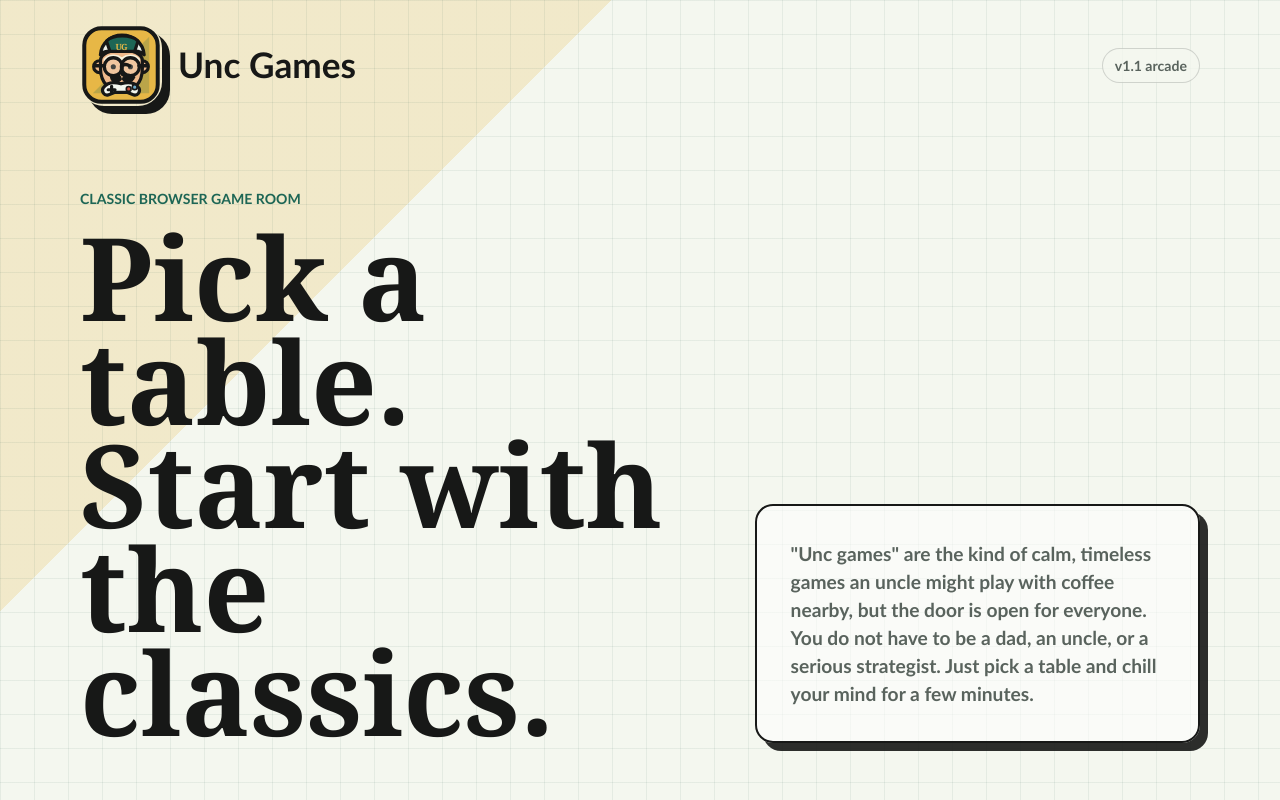
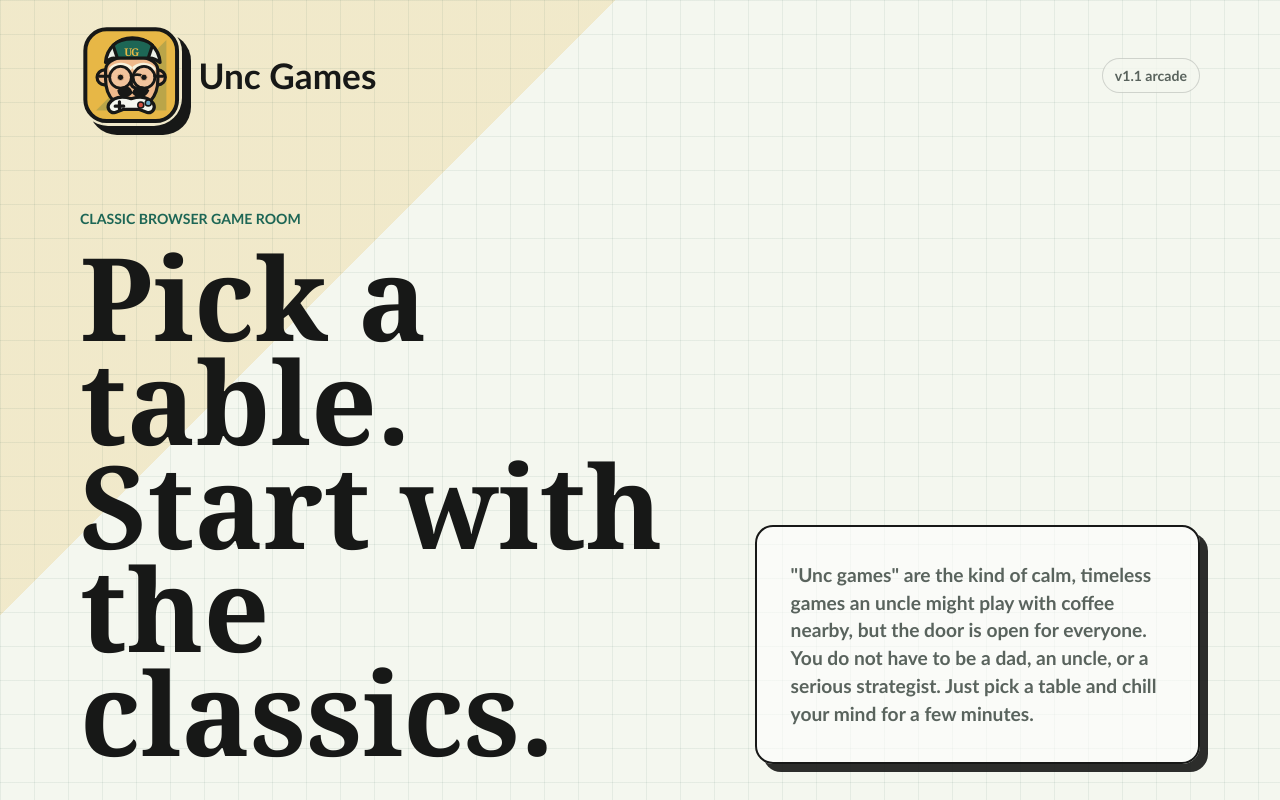
Before and after one commit to AbdelrahmanAlashel/Unc-Games, a React (Vite) app: page / in a window 1280 px wide. Shown: the top 800 px of the page. Built offline with nearby package versions, Linux system fonts and the light colour scheme.

Commit message:
Fix mascot glasses detail

```diff
--- a/src/App.tsx
+++ b/src/App.tsx
@@ -72,13 +72,13 @@ export default function App() {
               <text className="logo-cap-text" x="48" y="30" textAnchor="middle">
                 UG
               </text>
-              <path className="logo-brow" d="M30 42c5-5 13-5 18-1" />
-              <path className="logo-brow" d="M50 41c5-4 13-4 18 1" />
-              <circle className="logo-eye" cx="39" cy="50" r="3" />
-              <circle className="logo-eye" cx="59" cy="50" r="3" />
-              <circle className="logo-lens" cx="39" cy="50" r="10.5" />
-              <circle className="logo-lens" cx="59" cy="50" r="10.5" />
-              <path className="logo-glasses" d="M18 49h10m21 0c3-2 6-2 9 0m21 0h-10" />
+              <path className="logo-brow" d="M29 42c5-5 13-5 18-1" />
+              <path className="logo-brow" d="M51 41c5-4 13-4 18 1" />
+              <circle className="logo-lens" cx="38" cy="50" r="10.2" />
+              <circle className="logo-lens" cx="60" cy="50" r="10.2" />
+              <path className="logo-glasses" d="M18 49h10m20 0c3-2 8-2 11 0m19 0h-8" />
+              <circle className="logo-eye" cx="38" cy="50" r="3" />
+              <circle className="logo-eye" cx="60" cy="50" r="3" />
               <path className="logo-nose" d="M49 51c-2 5-1 8 3 9" />
               <path className="logo-mustache" d="M35 62c6-6 13-4 14 2 2-6 10-8 16-2-3 8-12 9-16 3-4 6-13 5-14-3z" />
               <path className="logo-controller" d="M27 75c4-6 11-8 21-5 10-3 17-1 21 5 2 4-1 9-6 8l-8-3H41l-8 3c-5 1-8-4-6-8z" />
--- a/src/styles.css
+++ b/src/styles.css
@@ -104,7 +104,7 @@ button {
 
 .brand-mark {
   display: grid;
-  width: 44px;
+  width: 52px;
   aspect-ratio: 1;
   place-items: center;
   border-radius: 16px;
@@ -114,9 +114,9 @@ button {
 }
 
 .app-shell:not(.game-mode) .brand-mark {
-  width: clamp(62px, 7vw, 82px);
-  border-radius: 24px;
-  box-shadow: 8px 8px 0 var(--ink);
+  width: clamp(76px, 8vw, 104px);
+  border-radius: 28px;
+  box-shadow: 9px 9px 0 var(--ink);
 }
 
 .uncle-logo-svg {
@@ -187,15 +187,17 @@ button {
 
 .logo-eye {
   fill: var(--ink);
+  stroke: #efb98b;
+  stroke-width: 0.9;
 }
 
 .logo-lens {
-  fill: rgba(244, 247, 239, 0.2);
-  stroke-width: 3.3;
+  fill: rgba(244, 247, 239, 0.16);
+  stroke-width: 2.8;
 }
 
 .logo-glasses {
-  stroke-width: 3.5;
+  stroke-width: 2.8;
 }
 
 .logo-mustache {
```
